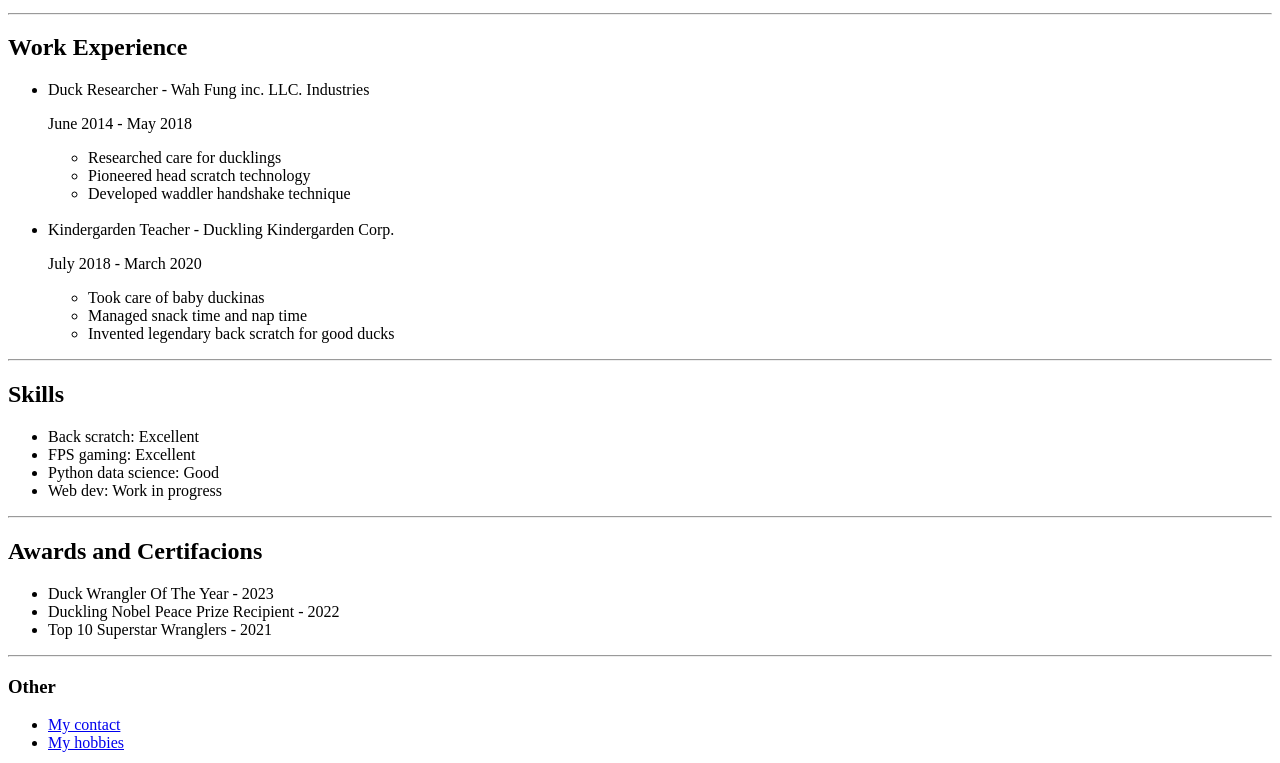
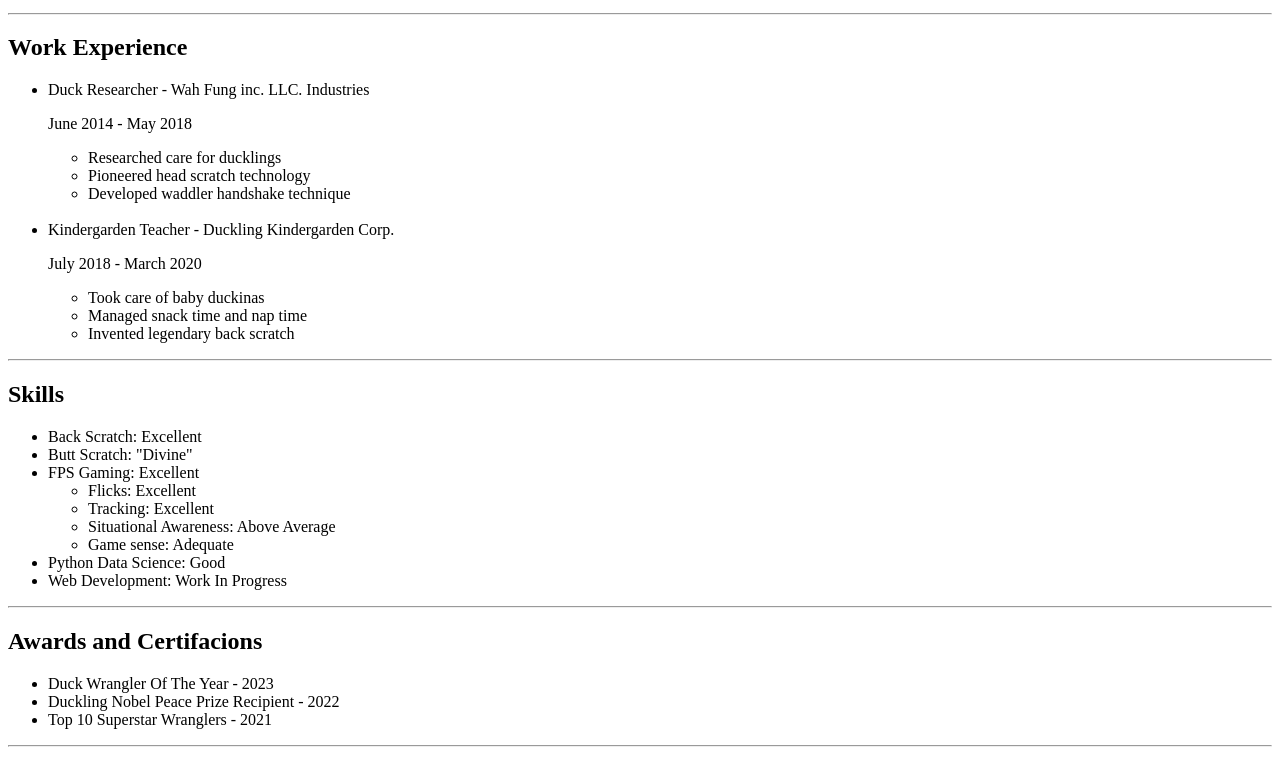
Before and after one commit to miramo1/html-portfolio, a plain HTML site: page index.html in a window 1280 px wide. Shown: the part 443-1206 px from the top of the page. Drawn offline with Linux system fonts and the light colour scheme.

Commit message:
Add files via upload

```diff
--- a/index.html
+++ b/index.html
@@ -34,7 +34,7 @@
     <ul>
       <li>Took care of baby duckinas</li>
       <li>Managed snack time and nap time</li>
-      <li>Invented legendary back scratch for good ducks</li>
+      <li>Invented legendary back scratch</li>
     </ul>
   </ul>
 
@@ -42,10 +42,17 @@
 
   <h2>Skills</h2>
   <ul>
-    <li>Back scratch: Excellent</li>
-    <li>FPS gaming: Excellent</li>
-    <li>Python data science: Good</li>
-    <li>Web dev: Work in progress</li>
+    <li>Back Scratch: Excellent</li>
+    <li>Butt Scratch: "Divine"</li>
+    <li>FPS Gaming: Excellent</li>
+        <ul>
+            <li>Flicks: Excellent</li>
+            <li>Tracking: Excellent</li>
+            <li>Situational Awareness: Above Average</li>
+            <li>Game sense: Adequate</li>
+        </ul>
+    <li>Python Data Science: Good</li>
+    <li>Web Development: Work In Progress</li>
   </ul>
 
   <hr />
```
